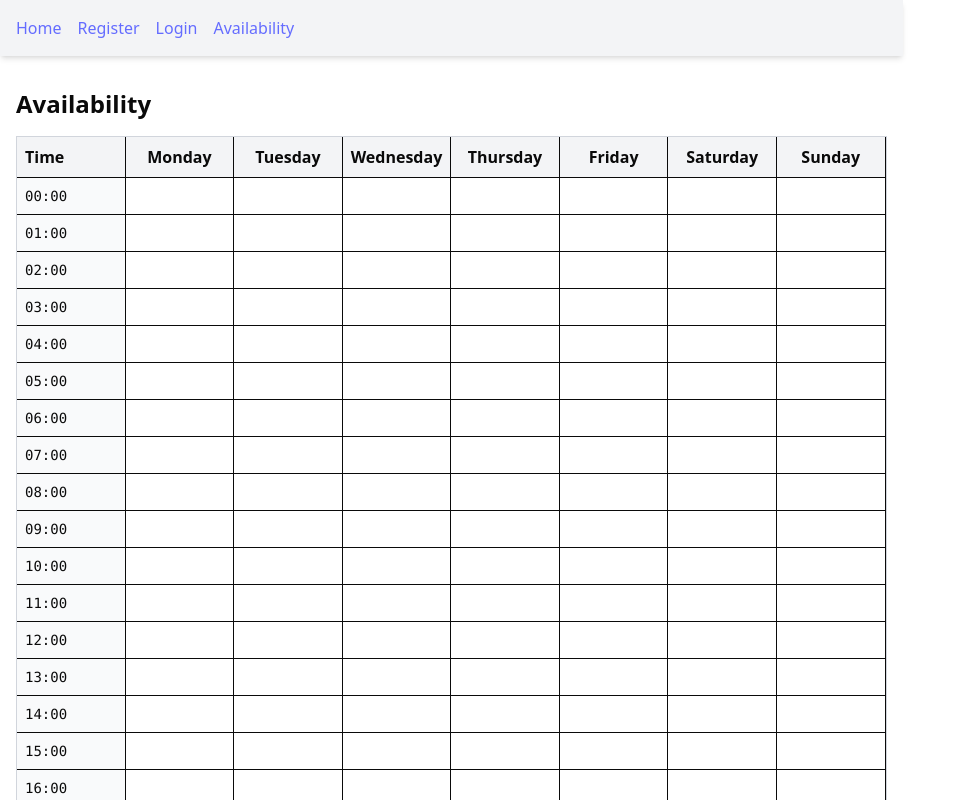
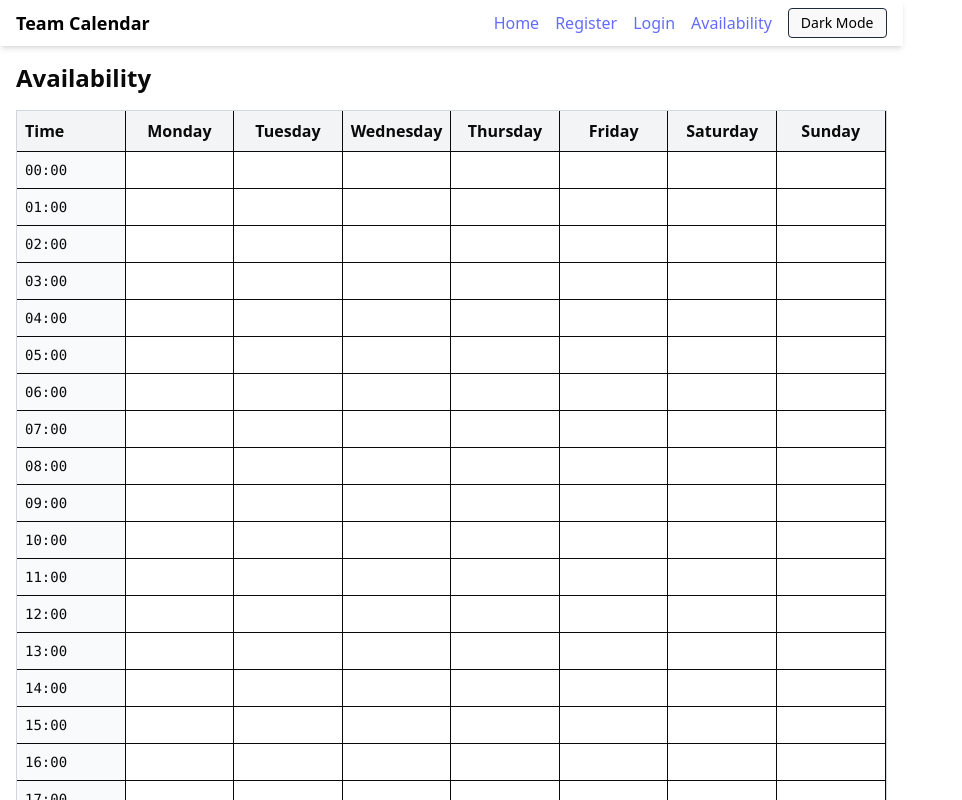
Before and after one commit to ZsigriPeter/Team-Availability-Calendar, a React (Vite) app in the folder frontend/: page / in a window 1280 px wide. Shown: the top 800 px of the page, without its empty margins (0-962 px from the left). Built offline with nearby package versions, Linux system fonts and the light colour scheme.

Commit message:
style changed

```diff
--- a/frontend/src/App.tsx
+++ b/frontend/src/App.tsx
@@ -1,4 +1,5 @@
 // App.tsx
+import { useEffect, useState } from 'react';
 import { BrowserRouter as Router, Routes, Route } from 'react-router-dom';
 import WeeklyViewPage from './pages/WeeklyViewPage';
 import AvailabilityPage from './pages/AvailabilityPage';
@@ -7,15 +8,31 @@ import LoginPage from '@/pages/LoginPage';
 import { Navbar } from './components/Navbar';
 
 function App() {
+  const [darkMode, setDarkMode] = useState(() => {
+    return localStorage.getItem('theme') === 'dark';
+  });
+
+  useEffect(() => {
+    const root = document.documentElement;
+    if (darkMode) {
+      root.classList.add('dark');
+      localStorage.setItem('theme', 'dark');
+    } else {
+      root.classList.remove('dark');
+      localStorage.setItem('theme', 'light');
+    }
+  }, [darkMode]);
+
   return (
     <Router>
-      <Navbar />
+      {/* Pass the toggle and darkMode value to Navbar */}
+      <Navbar darkMode={darkMode} toggleDarkMode={() => setDarkMode(prev => !prev)} />
+
       <Routes>
         <Route path="/" element={<WeeklyViewPage />} />
         <Route path="/events" element={<AvailabilityPage />} />
         <Route path="/register" element={<RegisterPage />} />
         <Route path="/login" element={<LoginPage />} />
-        {/* More routes can go here */}
       </Routes>
     </Router>
   );
--- a/frontend/src/components/AvailabilityGrid.tsx
+++ b/frontend/src/components/AvailabilityGrid.tsx
@@ -45,21 +45,21 @@ export const AvailabilityGrid: React.FC<AvailabilityGridProps> = ({ onEventCreat
   };
 
   return (
-    <div className="space-y-4">
-      <div className="overflow-x-auto">
-        <table className="table-fixed border-collapse w-full">
+    <div className="space-y-4 bg-white dark:bg-gray-900 text-black dark:text-white p-2 rounded-md">
+      <div className="w-full overflow-x-auto">
+      <table className="w-full sm:table-fixed border-collapse border border-gray-300 dark:border-gray-700">
           <thead>
             <tr>
               <th className="w-24"></th>
               {days.map(day => (
-                <th key={day} className="text-center px-2 py-1 border border-gray-300">{day}</th>
+                <th key={day} className="text-center px-2 py-1 border border-gray-300 dark:border-gray-700">{day}</th>
               ))}
             </tr>
           </thead>
           <tbody>
             {hours.map(hour => (
               <tr key={hour}>
-                <td className="text-right pr-2 text-sm text-gray-600 border border-gray-300">{hour}</td>
+                <td className="w-16 px-1 text-[10px] text-gray-600 dark:text-gray-300 border border-gray-300 dark:border-gray-700 text-right">{hour}</td>
                 {days.map(day => {
                   const selected = selectedSlots.some(slot => slot.day === day && slot.hour === hour);
 
@@ -74,14 +74,19 @@ export const AvailabilityGrid: React.FC<AvailabilityGridProps> = ({ onEventCreat
                   return (
                     <td
                       key={day + hour}
-                      className={`h-8 cursor-pointer border border-gray-300 relative
-                        ${selected ? 'bg-blue-400' : hasEvent ? 'bg-green-300 hover:bg-green-400' : 'hover:bg-gray-200'}`}
+                      className={`h-8 cursor-pointer border border-gray-300 dark:border-gray-700 relative
+                        ${selected
+                          ? 'bg-blue-400 dark:bg-blue-600'
+                          : hasEvent
+                            ? 'bg-green-300 dark:bg-green-600 hover:bg-green-400 dark:hover:bg-green-500'
+                            : 'hover:bg-gray-200 dark:hover:bg-gray-700'}
+                      `}
                       onClick={() => toggleSlot(day, hour)}
                     >
                       {hasEvent && (
-                        <div className="text-[10px] text-gray-800 truncate px-1">
-                          {matchingEvent?.description}
-                        </div>
+                        <div className="text-[10px] text-gray-800 dark:text-gray-100 truncate px-1 whitespace-nowrap overflow-hidden">
+                        {matchingEvent?.description}
+                      </div>
                       )}
                     </td>
                   );
--- a/frontend/src/components/Navbar.tsx
+++ b/frontend/src/components/Navbar.tsx
@@ -1,13 +1,27 @@
 // components/Navbar.tsx
 import { Link } from 'react-router-dom'
 
-export const Navbar = () => {
+interface NavbarProps {
+  darkMode: boolean;
+  toggleDarkMode: () => void;
+}
+
+export const Navbar: React.FC<NavbarProps> = ({ darkMode, toggleDarkMode }) => {
   return (
-    <nav className="bg-gray-100 p-4 shadow-md mb-4 flex gap-4">
+    <nav className="bg-white dark:bg-gray-900 text-black dark:text-white shadow-md px-4 py-2 flex justify-between items-center">
+      <div className="text-lg font-bold">Team Calendar</div>
+      <div className="flex items-center space-x-4">
       <Link to="/">Home</Link>
       <Link to="/register">Register</Link>
       <Link to="/login">Login</Link>
       <Link to="/events">Availability</Link>
+        <button
+          onClick={toggleDarkMode}
+          className="px-3 py-1 rounded border dark:border-white border-gray-800 text-sm hover:bg-gray-200 dark:hover:bg-gray-700 transition"
+        >
+          {darkMode ? 'Light Mode' : 'Dark Mode'}
+        </button>
+      </div>
     </nav>
-  )
-}
+  );
+};
```
